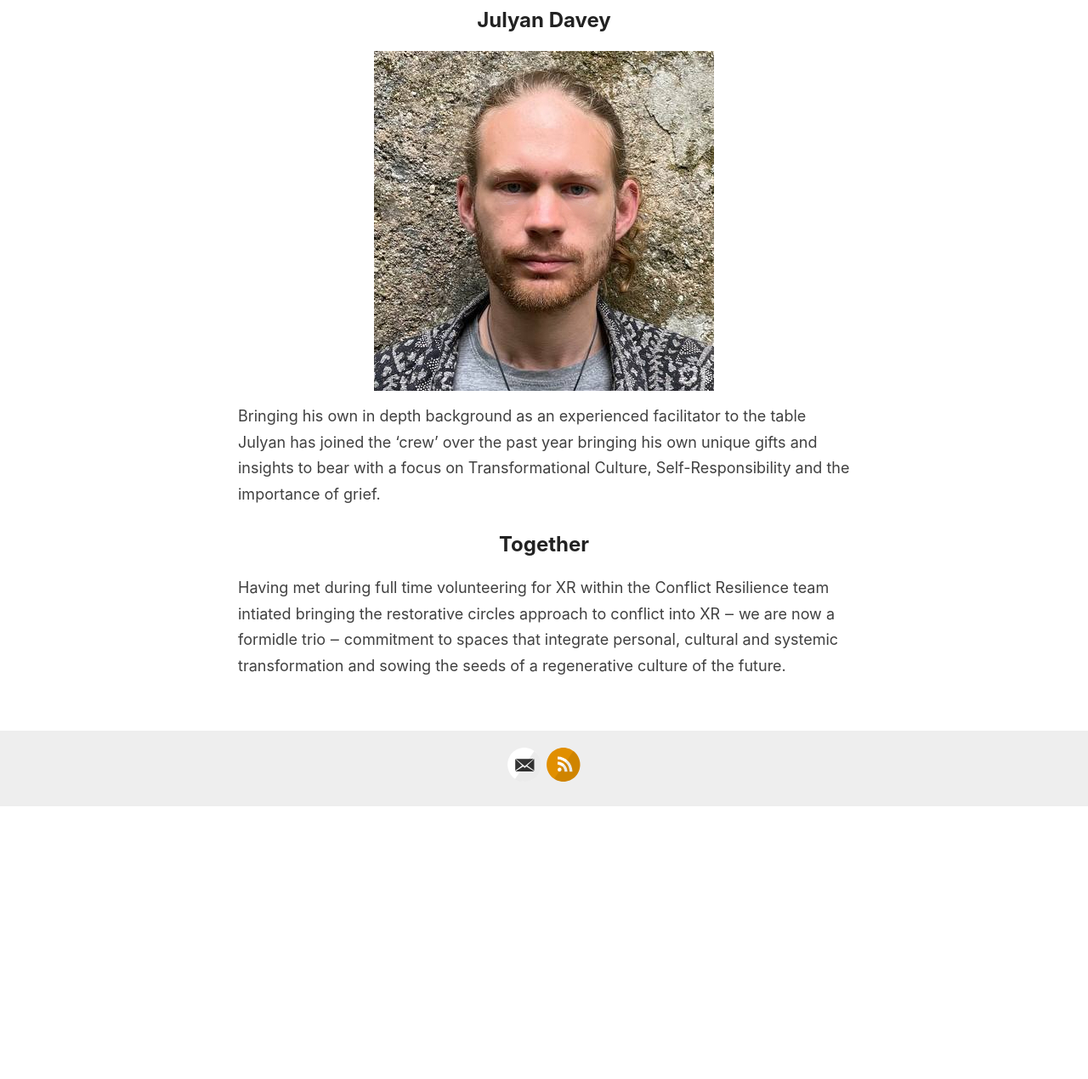
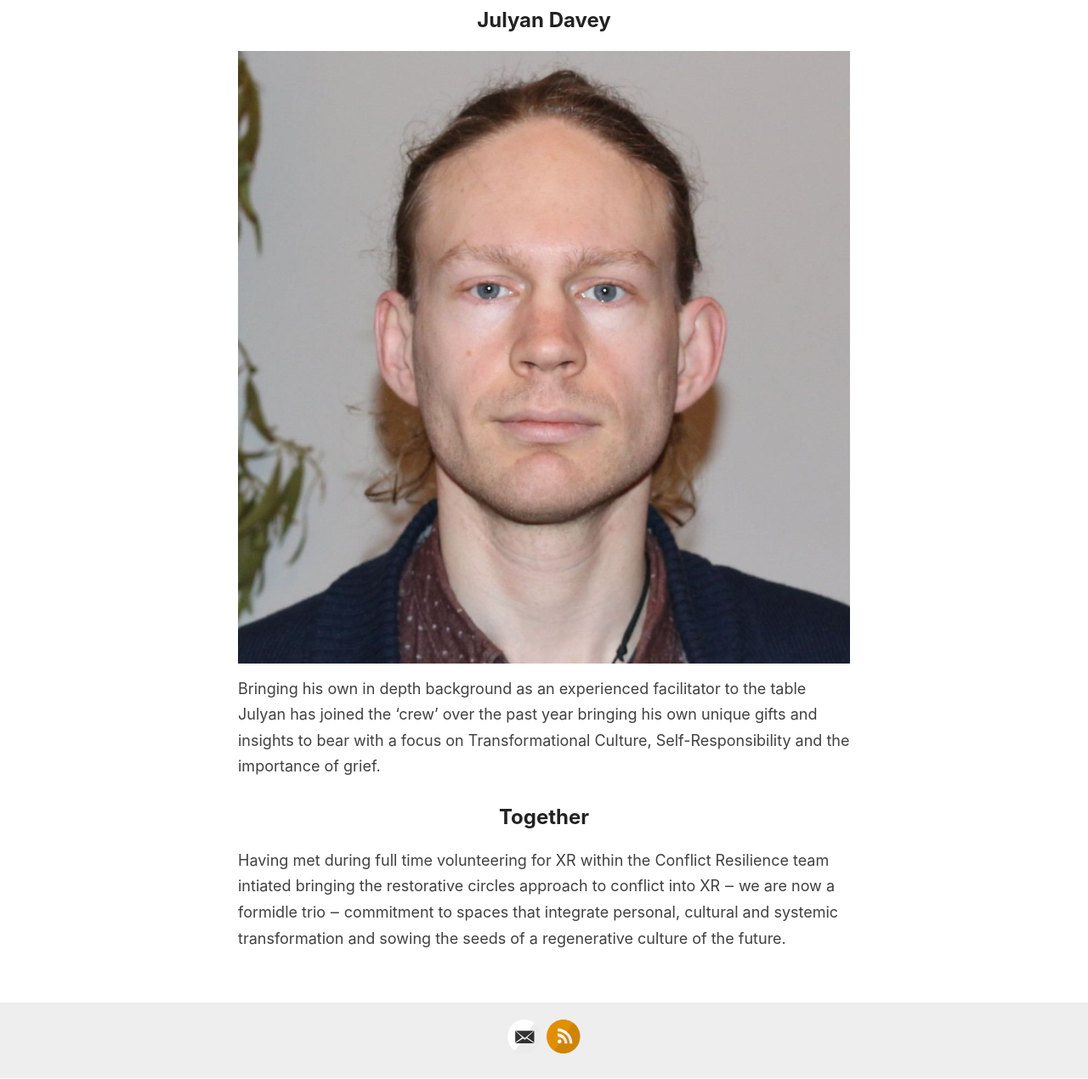
Before and after one commit to larriant/sublimewe, a Jekyll site: the page built from _pages/who.md, in a window 1280 px wide. Shown: the part 790-2060 px from the top of the page at 85% size. Built offline with Jekyll 4.4.1, drawn with Linux system fonts in a browser that asks for light colours; before the commit the page ends 1739 px from its top, so only the background shows below that.

Commit message:
Updating my profile pic

```diff
--- a/_pages/who.md
+++ b/_pages/who.md
@@ -11,7 +11,7 @@ Jake and Isabelle Wolf Lawy are a husband and wife team who have been co-facilit
 
 
 ## Julyan Davey
-![Julyan Davey](/sublimewe/images/julyansquare.jpg)
+![Julyan Davey](/sublimewe/images/julyanprofile.jpeg)
 
 Bringing his own in depth background as an experienced facilitator to the table Julyan has joined the ‘crew’ over the past year bringing his own unique gifts and insights to bear with a focus on Transformational Culture, Self-Responsibility and the importance of grief.
 
```
Also changed, not shown: images/julyanprofile.jpeg (added).
